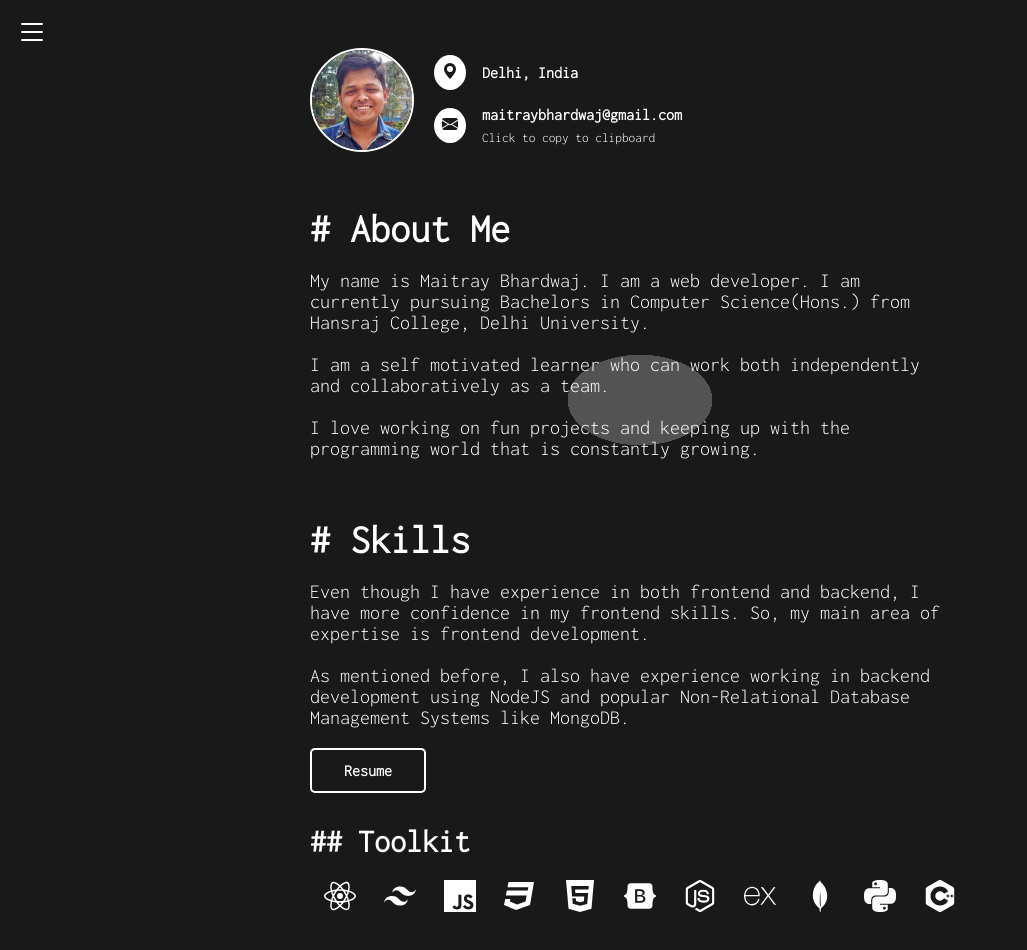
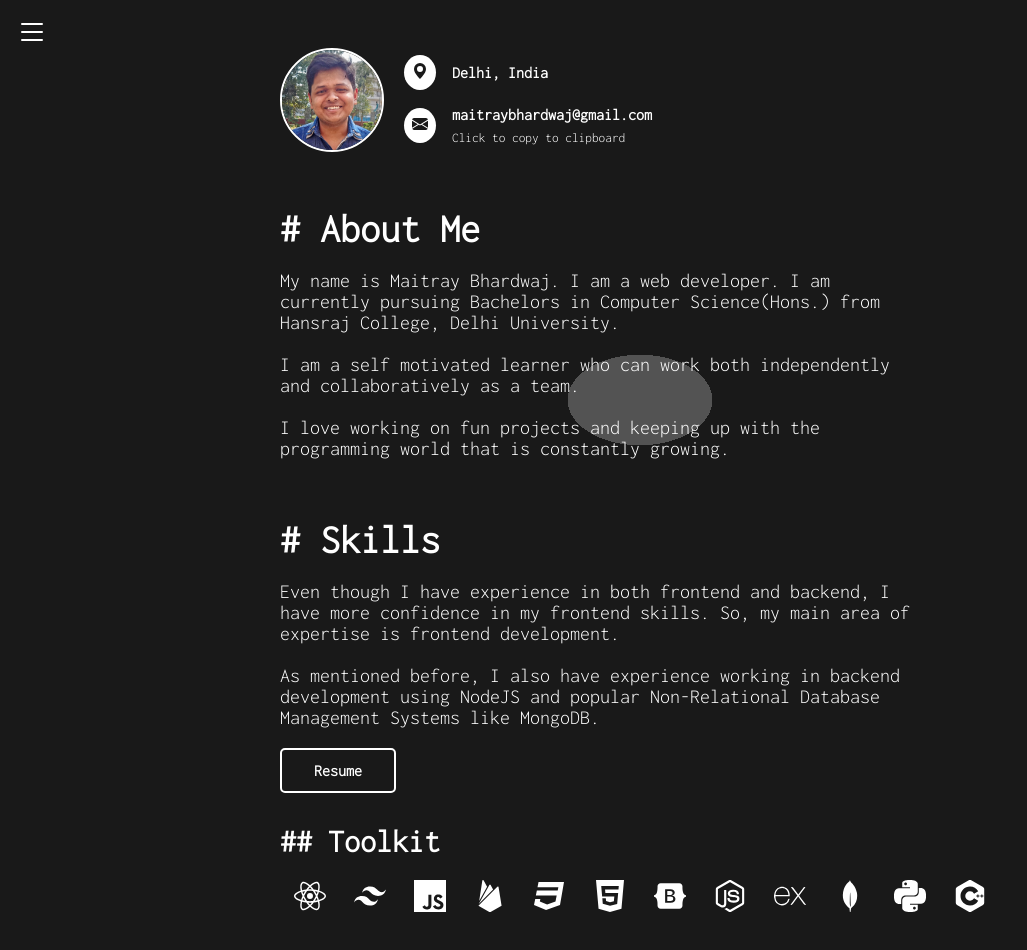
Before and after one commit to MaitrayBhardwaj/MaitrayBhardwaj.github.io, a React (Create React App) app: page /#/about in a window 1280 px wide. Shown: the top 950 px of the page, without its empty margins (0-1027 px from the left). Built offline with nearby package versions, Linux system fonts and the light colour scheme; no server answers.

Commit message:
Added Firebase to the toolkit

```diff
--- a/src/components/About.js
+++ b/src/components/About.js
@@ -7,7 +7,8 @@ import {
 	SiMongodb, SiExpress,
 	SiBootstrap, SiHtml5,
 	SiPython, SiNodedotjs,
-	SiCplusplus, SiTailwindcss } from 'react-icons/si'
+	SiCplusplus, SiTailwindcss,
+	SiFirebase } from 'react-icons/si'
 
 import { FaCss3 } from 'react-icons/fa'
 
@@ -94,6 +95,9 @@ function About (props) {
 						<a href="https://developer.mozilla.org/en-US/docs/Web/JavaScript" target="_blank" rel="noreferrer" className="skill" title="JavaScript">
 							<SiJavascript />
 						</a>
+						<a href="https://firebase.google.com" target="_blank" rel="noreferrer" className="skill" title="Firebase">
+							<SiFirebase />
+						</a>
 						<a href="https://developer.mozilla.org/en-US/docs/Web/CSS" target="_blank" rel="noreferrer" className="skill" title="CSS3">
 							<FaCss3 />
 						</a>
```
